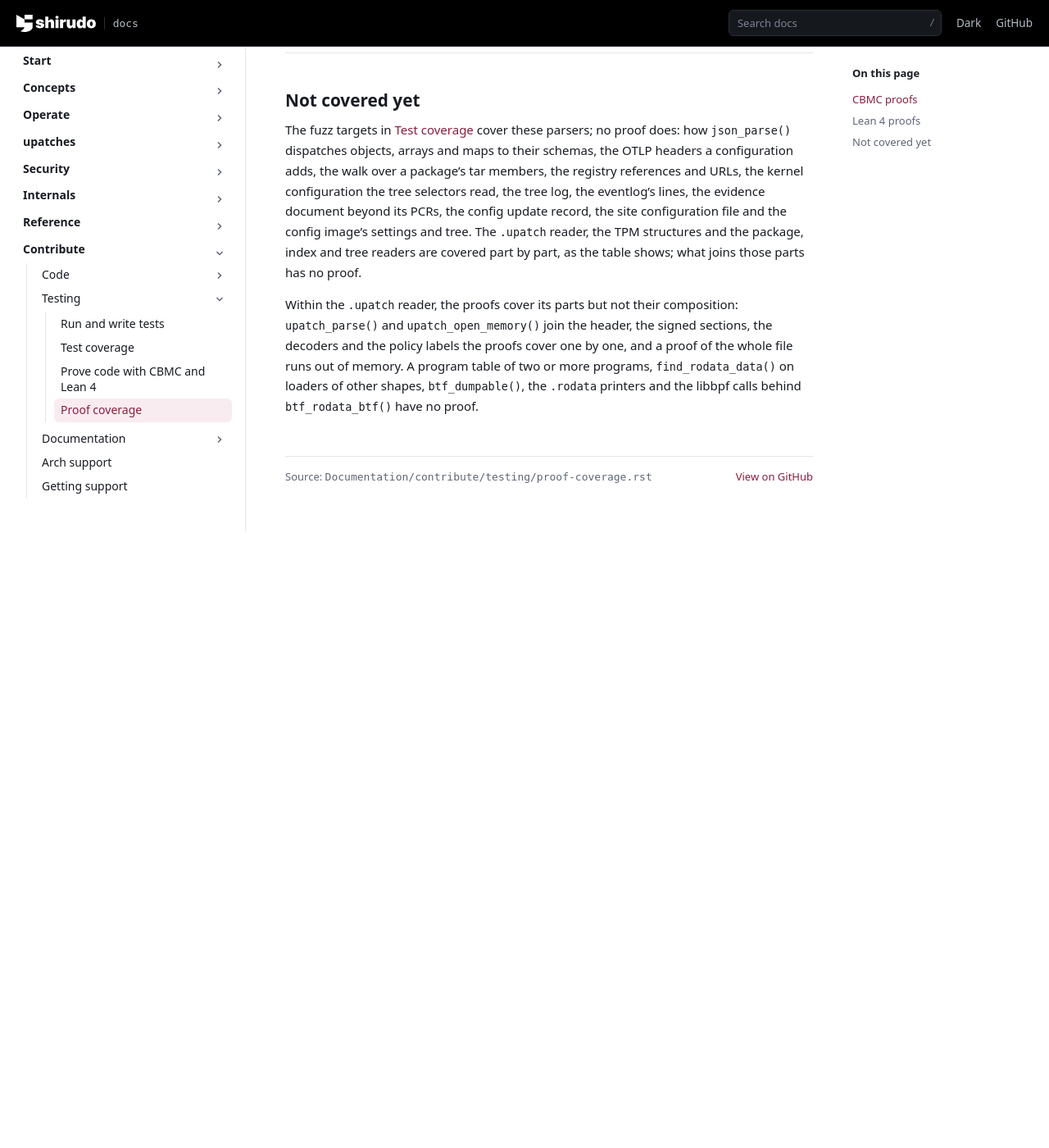
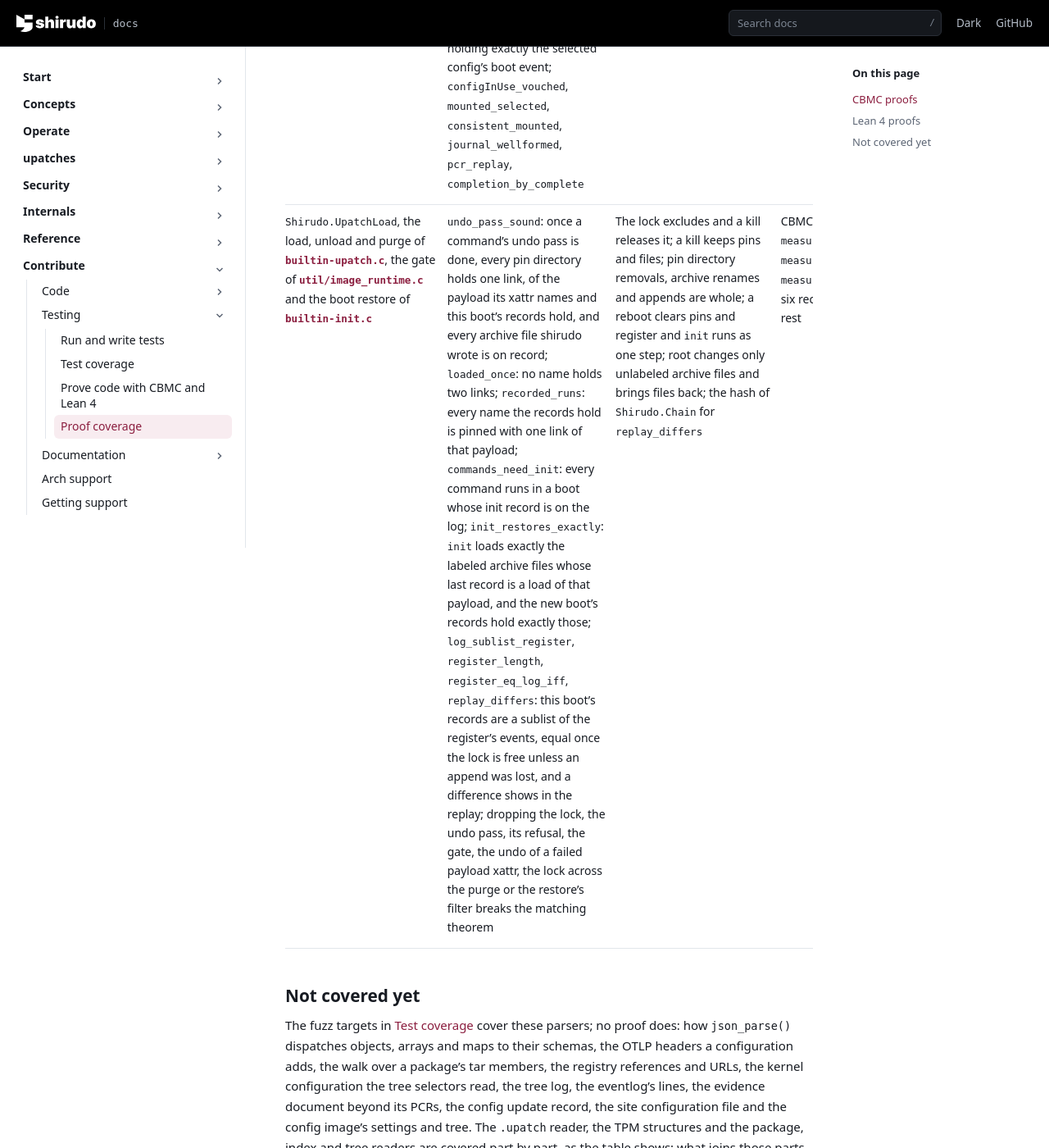
Before and after one commit to AliBashaSY/shirudo, a Sphinx documentation site: the page built from Documentation/contribute/testing/proof-coverage.rst, in a window 1280 px wide and 1400 px high, scrolled down 16342 px. Shown: the whole window at 82% size. Built offline with Sphinx 7.4.7, drawn with Linux system fonts in a browser that asks for light colours; pages that are not in the unit, such as notebooks, are missing from menus; before the commit the page ends 16990 px from its top, so only the background shows below that; some of the changed text lies outside the part shown.

Commit message:
testing: prove the upatch load protocol in Lean 4
A load pins before it extends the register and an unload extends before
it detaches, so a crash, a kill or a failed step leaves pins or an
archive the register does not cover, and the next upatch command is to
undo them under the register lock before it acts. Whether that holds
for every interleaving of loads, unloads, purges, kills and root's
changes to the archive is not something tests can show.

Shirudo.UpatchLoad models the load, unload and purge of builtin-upatch.c,
the gate of image_enter() and the boot restore of builtin-init.c, with a
crash between every two steps and every failure the C handles a step of
its own, and proves for every sequence from a fresh install that once a
command's undo pass is done every pin directory holds one link of the
payload this boot's records hold, that no name ever holds two links,
that every name the records hold runs with that payload, that the
records are the register's events in order but for appends that failed
after their extension, and that init restores exactly the archives
whose last record is their load. Each of the lock, the undo pass, its
refusal, the gate, the undo of a failed payload xattr, the lock across
the purge and the restore's filter is shown to be needed by a sequence
that breaks the matching theorem without it. The CBMC proof
measured-fold-model shows measured_event() and measured_holds() fold the
records as the model does.

Signed-off-by: Daniel Borkmann <daniel@iogearbox.net>

```diff
--- a/Documentation/contribute/testing/proof-coverage.rst
+++ b/Documentation/contribute/testing/proof-coverage.rst
@@ -421,6 +421,13 @@ or shorter, and "lengths 0 to 6" every input of each of those lengths.
        ``Shirudo.Events``: the tag and its NUL, then the fixed fields, the
        name cut at 256 bytes and the sequence number most significant byte
        first; the event is the digest, or zeros with the error
+   * - ``measured-fold-model``
+     - ``measured_event()``, ``measured_holds()``
+     - Every sequence of up to six init, load and unload records over two
+       names and two payloads
+     - The set holds a name with a payload exactly as the Lean model
+       ``Shirudo.UpatchLoad`` folds the records, and never with the empty
+       payload of a missing xattr
    * - ``eventlog-records``
      - ``log_records()``
      - Logs of 0 to 32 bytes
@@ -626,6 +633,32 @@ the model follows the C.
        a TPM Restart or Resume only between commands
      - Review; CBMC, ``config-update-follows``, for ``event_follows()`` and
        ``same_event()``
+   * - ``Shirudo.UpatchLoad``, the load, unload and purge of
+       :src:`builtin-upatch.c`, the gate of :src:`util/image_runtime.c` and
+       the boot restore of :src:`builtin-init.c`
+     - ``undo_pass_sound``: once a command's undo pass is done, every pin
+       directory holds one link, of the payload its xattr names and this
+       boot's records hold, and every archive file shirudo wrote is on
+       record; ``loaded_once``: no name holds two links;
+       ``recorded_runs``: every name the records hold is pinned with one
+       link of that payload; ``commands_need_init``: every command runs
+       in a boot whose init record is on the log;
+       ``init_restores_exactly``: ``init`` loads exactly the labeled
+       archive files whose last record is a load of that payload, and the
+       new boot's records hold exactly those; ``log_sublist_register``,
+       ``register_length``, ``register_eq_log_iff``, ``replay_differs``:
+       this boot's records are a sublist of the register's events, equal
+       once the lock is free unless an append was lost, and a difference
+       shows in the replay; dropping the lock, the undo pass, its refusal,
+       the gate, the undo of a failed payload xattr, the lock across the
+       purge or the restore's filter breaks the matching theorem
+     - The lock excludes and a kill releases it; a kill keeps pins and
+       files; pin directory removals, archive renames and appends are
+       whole; a reboot clears pins and register and ``init`` runs as one
+       step; root changes only unlabeled archive files and brings files
+       back; the hash of ``Shirudo.Chain`` for ``replay_differs``
+     - CBMC, ``measured-fold-model``, for ``measured_event()`` and
+       ``measured_holds()`` up to six records; review for the rest
 
 Not covered yet
 ---------------
--- a/Documentation/security/threat-model.rst
+++ b/Documentation/security/threat-model.rst
@@ -960,7 +960,8 @@ tree operations run without it.
 :Tests: ``t4002``, ``t4003``, ``t4102``, ``t4103``, ``t6115``,
    ``t6122``, ``t6128``, ``t6143``, ``t6144``
 :Proofs: ``Shirudo.Chain``, ``Shirudo.Events``, ``Shirudo.Measured``,
-   ``chain-events``, ``eventlog-records``, ``tpm-digest``
+   ``Shirudo.UpatchLoad``, ``chain-events``, ``measured-fold-model``,
+   ``eventlog-records``, ``tpm-digest``
 :Residual: R4, R12, R20, U6, U8, U9
 
 T6 Boot window
```
Also changed, not shown: Documentation/internals/measurement-register.rst (+13 -0 lines), 4 other files.
